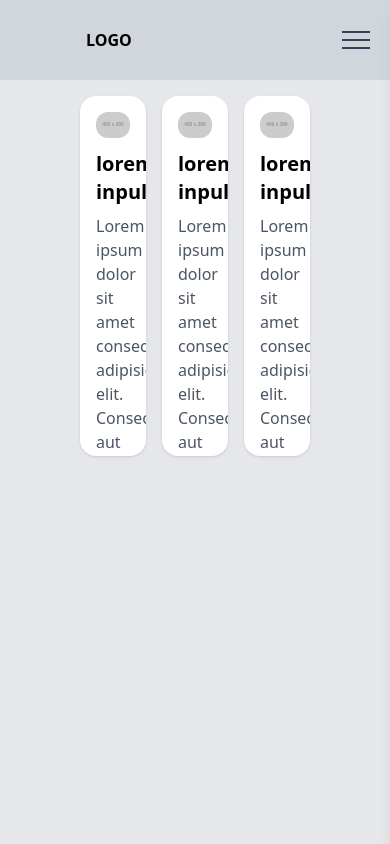
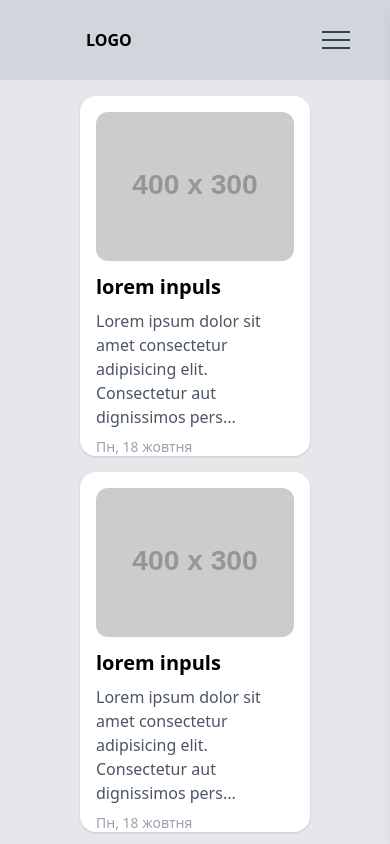
Before and after one commit to zhamanko/grant-project-template, a React (Vite) app: page /news in a window 390 px wide. Shown: the top 844 px of the page. Built offline with nearby package versions, Linux system fonts and the light colour scheme.

Commit message:
refactor: adjust layout and positioning in Header, MobileMenu, and News components

```diff
--- a/src/components/Header.jsx
+++ b/src/components/Header.jsx
@@ -5,7 +5,7 @@ import MobileMenu from "./MenuBar.jsx";
 export default function Header() {
   return (
     <>
-      <header className="w-full h-20 bg-gray-300 flex items-center justify-around">
+      <header className="relative w-full h-20 bg-gray-300 flex items-center justify-around">
         <div>
           <h1 className="font-bold">LOGO</h1>
         </div>
--- a/src/components/MenuBar.jsx
+++ b/src/components/MenuBar.jsx
@@ -14,7 +14,7 @@ export default function MobileMenu() {
       {/* Бургер-кнопка */}
       <button
         onClick={() => setOpen(!open)}
-        className="md:hidden w-7 h-6 flex flex-col justify-center items-center fixed top-7 right-5 z-[60] cursor-pointer"
+        className="md:hidden w-7 h-6 flex flex-col justify-center items-center absolute top-7 right-10 z-[60] cursor-pointer"
       >
         <span
           className={`absolute block w-7 h-[2px] bg-gray-700 transition-all duration-300 ${
--- a/src/pages/News.jsx
+++ b/src/pages/News.jsx
@@ -3,7 +3,7 @@ import NewsCard from "../components/NewsCard";
 export default function News() {
   return (
     <div className="min-h-screen bg-gray-200">
-      <div className="px-20 grid grid-cols-3 gap-4 p-4">
+      <div className="px-20 grid grid-cols-1 md:grid-cols-2 lg:grid-cols-3  gap-4 p-4">
         <NewsCard
           title="lorem inpuls"
           description="Lorem ipsum dolor sit amet consectetur adipisicing elit. Consectetur aut dignissimos pers"
--- a/vite.config.js
+++ b/vite.config.js
@@ -5,5 +5,5 @@ import tailwindcss from '@tailwindcss/vite'
 // https://vite.dev/config/
 export default defineConfig({
   plugins: [react(), tailwindcss()],
-  base: './',
+  base: '/grant-project-template/',
 })
```
